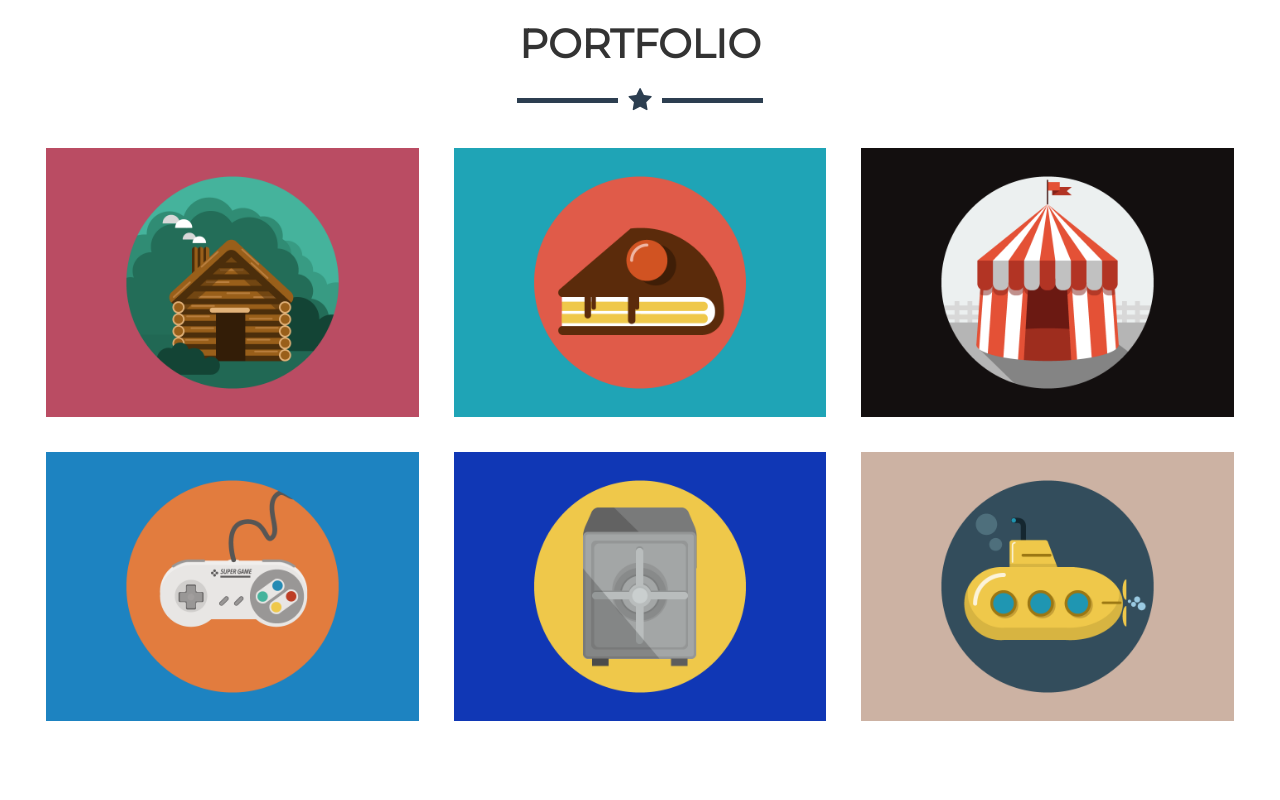
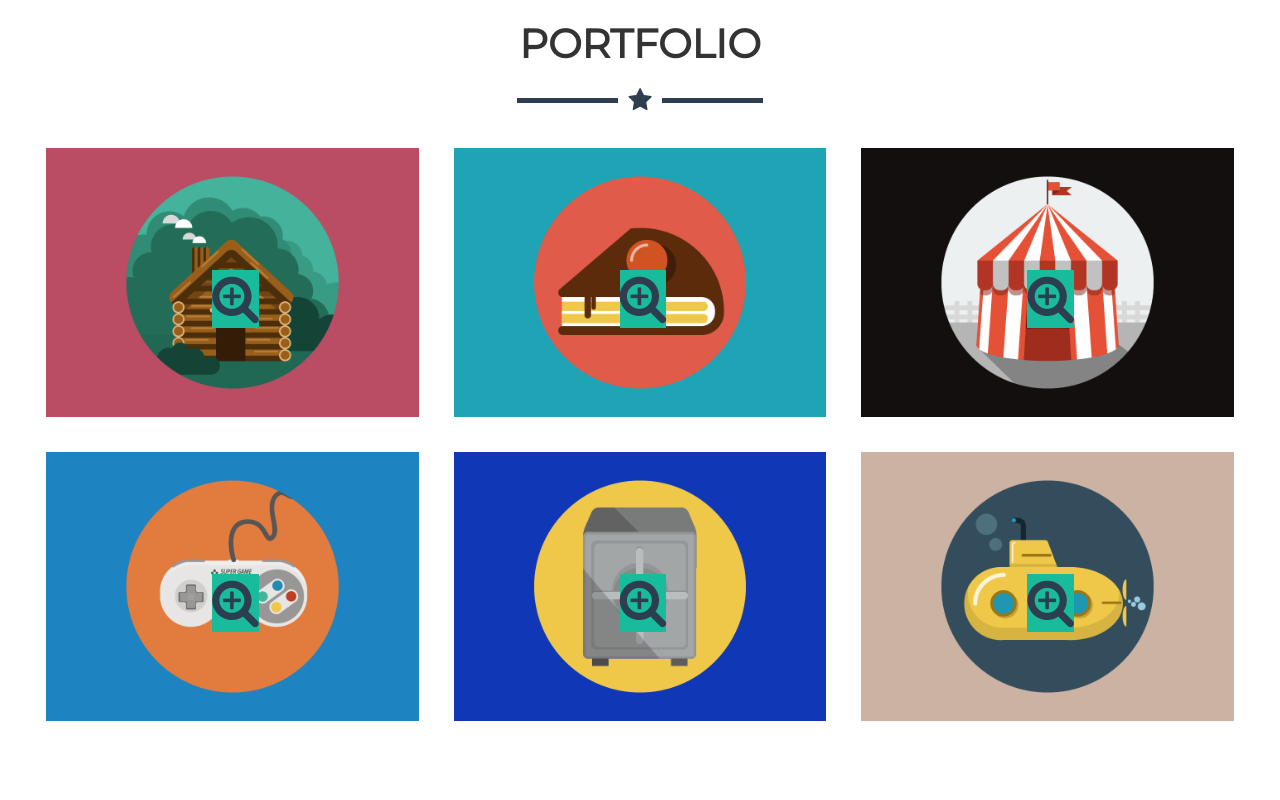
Before and after one commit to GreeceArtemis/Freelancer-L30, a plain HTML site: page index.html in a window 1280 px wide. Shown: the part 820-1620 px from the top of the page. Drawn offline with Linux system fonts and the light colour scheme.

Commit message:
css modal

```diff
--- a/css/main.css
+++ b/css/main.css
@@ -11,6 +11,7 @@ header {
   color: white;
   font-weight: bold;
   position: fixed;
+  z-index: 1000;
 }
 
 .upper{
@@ -245,3 +246,16 @@ footer .col-4{
 .col-12{
     width: 100%;
 }
+.section2 .img {
+  position: relative;
+  justify-content: center;
+  align-items: center;
+}
+.search{
+  position: absolute;
+  top:45%;
+  left: 45%;
+  font-size: 50px !important;
+  color:white;
+  background-color: #18bc9c;
+}
--- a/js/app.js
+++ b/js/app.js
@@ -39,7 +39,7 @@ else{
 var images=document.getElementsByClassName("img");
 for(var i=0;i<images.length;i++){
   var div=document.createElement("div");
-  span.setAttribute("class","search");
+  div.setAttribute("class","search");
   var lupa=document.createElement("span");
   lupa.setAttribute("class","fa fa-search-plus");
   div.appendChild(lupa);
```
